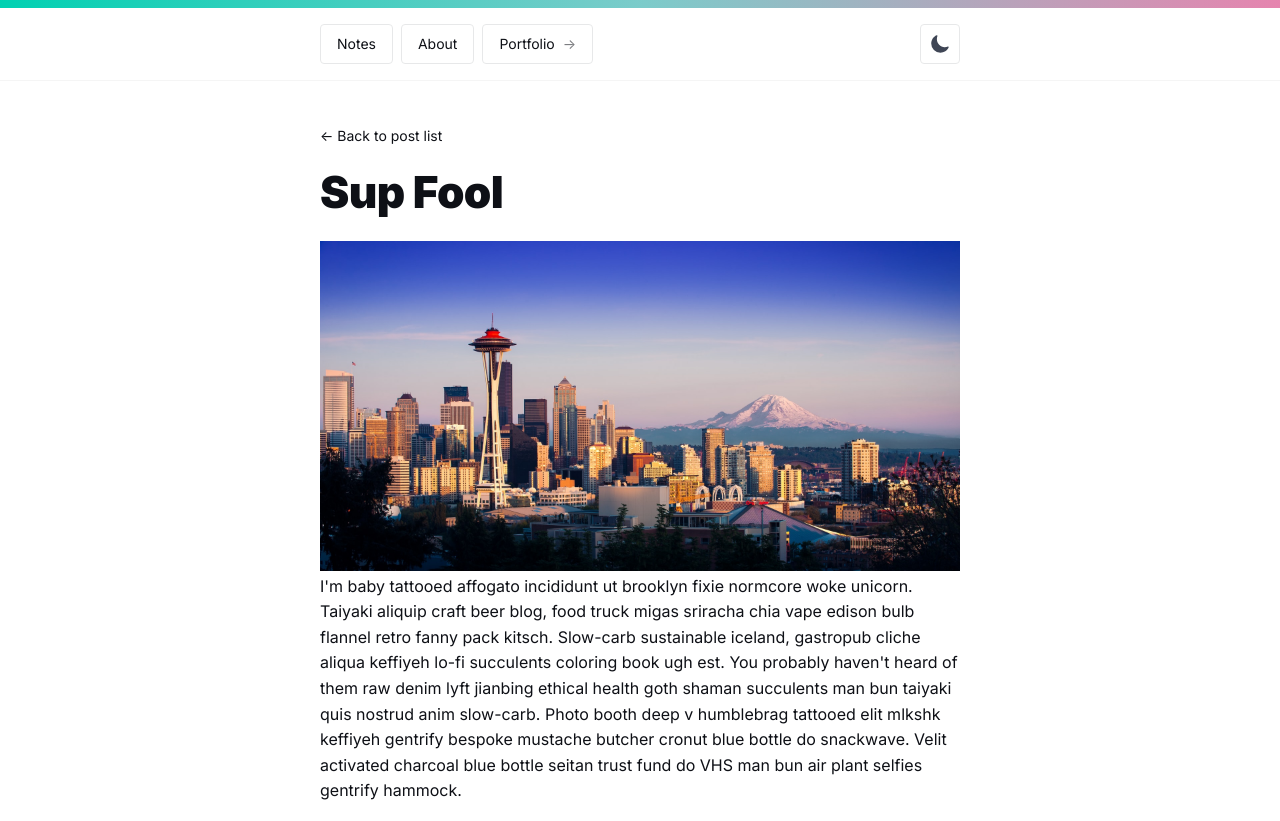
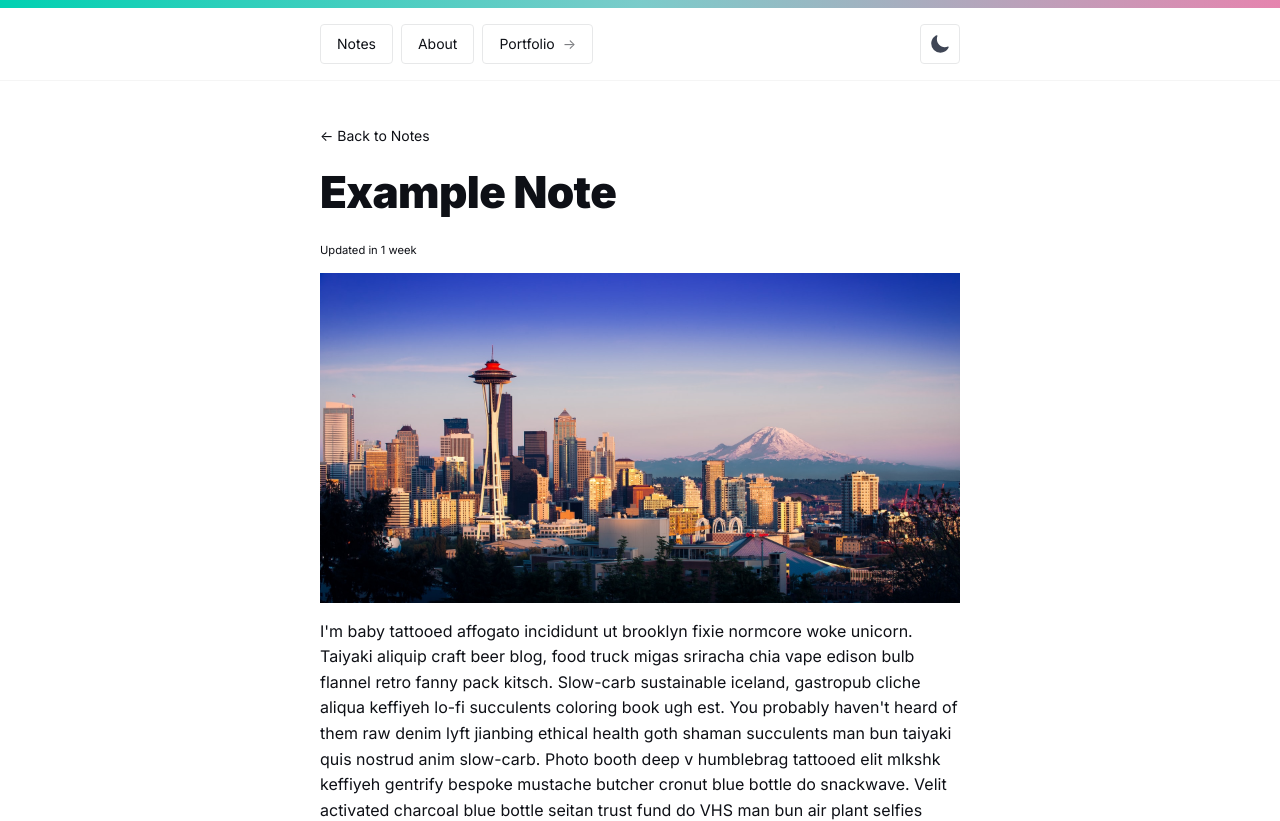
Before and after one commit to ryan-parag/ryanparag.com, a Next.js app: page /post/demo-post-1 in a window 1280 px wide. Shown: the top 821 px of the page. Built offline with nearby package versions, Linux system fonts and the light colour scheme.

Commit message:
add timeago

```diff
--- a/components/CodeBlock/index.js
+++ b/components/CodeBlock/index.js
@@ -1,9 +1,9 @@
 import React from 'react'
 import { Prism as SyntaxHighlighter } from 'react-syntax-highlighter'
 import { duotoneSea } from 'react-syntax-highlighter/dist/cjs/styles/prism';
+import { atomDark } from 'react-syntax-highlighter/dist/cjs/styles/prism';
 
 export default ({language, value}) => {
-
   return (
     <SyntaxHighlighter language={language} style={duotoneSea}>
       {value}
--- a/components/GlobalStyles/index.js
+++ b/components/GlobalStyles/index.js
@@ -133,6 +133,13 @@ export const GlobalStyles = createGlobalStyle`
     }
   }
   p {
+    a {
+      color: ${({ theme}) => theme.highlightedText};
+      transition: all 120ms ease-out 0s;
+      &:hover, &:focus {
+        opacity: .75;
+      }
+    }
     a:visited {
       color: ${({ theme}) => theme.visited};
     }
@@ -156,6 +163,7 @@ export const GlobalStyles = createGlobalStyle`
     padding: ${designTokens.space[4]} 0 ${designTokens.space[1]} ${designTokens.space[4]};
     font-style: italic;
     margin-left: 0;
+    margin-right: 0;
     position: relative;
     font-size: ${designTokens.fontSizes[3]};
     background: ${({ theme }) => theme.greenTransparent};
--- a/components/Header/index.js
+++ b/components/Header/index.js
@@ -4,7 +4,7 @@ import styled from 'styled-components'
 import { designTokens } from '../Theme/designTokens'
 
 const HeaderContainer = styled.header`
-  padding: ${designTokens.space[4]} ${designTokens.space[2]} ${designTokens.space[3]};
+  padding: ${designTokens.space[4]} ${designTokens.space[3]} ${designTokens.space[3]};
   width: 100%;
   position: fixed;
   top: 0;
--- a/components/PostList/index.js
+++ b/components/PostList/index.js
@@ -1,6 +1,7 @@
 import Link from 'next/link'
 import styled from 'styled-components'
 import { designTokens } from '../Theme/designTokens'
+import { format } from 'timeago.js'
 
 const ListItem = styled.li`
   background: ${({ theme }) => theme.grey100};
@@ -35,7 +36,7 @@ export default function PostList({ posts }) {
                     </h4>
                     <p style={{ marginBottom: designTokens.space[2] }}>{post?.frontmatter.description}</p>
                     <div>
-                      <small>{post.frontmatter.date}: {` `}</small>
+                      <small>Updated {format(post.frontmatter.date)}</small>
                     </div>
                   </div>
                 </ListLink>
--- a/package.json
+++ b/package.json
@@ -18,6 +18,7 @@
     "react-markdown": "^4.3.1",
     "react-syntax-highlighter": "^12.2.1",
     "styled-components": "^5.1.1",
-    "styled-normalize": "^8.0.7"
+    "styled-normalize": "^8.0.7",
+    "timeago.js": "^4.0.2"
   }
 }
--- a/pages/post/[postname].js
+++ b/pages/post/[postname].js
@@ -2,6 +2,8 @@ import Link from 'next/link'
 import matter from 'gray-matter'
 import ReactMarkdown from 'react-markdown'
 import CodeBlock from '@components/CodeBlock'
+import { format } from 'timeago.js'
+import { designTokens } from '@components/Theme/designTokens'
 
 import Layout from '@components/Layout'
 import getSlugs from '@utils/getSlugs'
@@ -12,18 +14,31 @@ export default function BlogPost({ siteTitle, frontmatter, markdownBody }) {
   return (
     <>
       <Layout pageTitle={`${siteTitle} | ${frontmatter.title}`}>
-        <div className="back">
+        <div>
           ←{' '}
           <Link href="/">
-            <a>Back to post list</a>
+            <a>Back to Notes</a>
           </Link>
         </div>
         <article>
           <h1>{frontmatter.title}</h1>
+          <div
+            style={{
+              marginBottom: designTokens.space[3]
+            }}
+          >
+            <small>
+              Updated {format(frontmatter.date)}
+            </small>
+          </div>
           {frontmatter.hero_image && (
             <img
               src={frontmatter.hero_image}
-              className="hero"
+              style={{
+                marginBottom: designTokens.space[3],
+                display: 'block',
+                width: '100%'
+              }}
               alt={frontmatter.title}
             />
           )}
@@ -35,14 +50,6 @@ export default function BlogPost({ siteTitle, frontmatter, markdownBody }) {
           </div>
         </article>
       </Layout>
-      <style jsx>{`
-        article {
-          width: 100%;
-        }
-        .hero {
-          width: 100%;
-        }
-      `}</style>
     </>
   )
 }
--- a/posts/demo-post-1.md
+++ b/posts/demo-post-1.md
@@ -1,8 +1,8 @@
 ---
-title: 'Sup Fool'
+title: 'Example Note'
 author: 'Netlifriends'
 description: 'This is a description. It should summarize the general content of the note'
-date: '2020-04-27'
+date: '2020-06-27'
 hero_image: ../static/milkovi-seattle-unsplash.jpg
 ---
 
```
Also changed, not shown: pages/about.js (+5 -2 lines), 1 other file (tests, documents, lock files or other folders).
